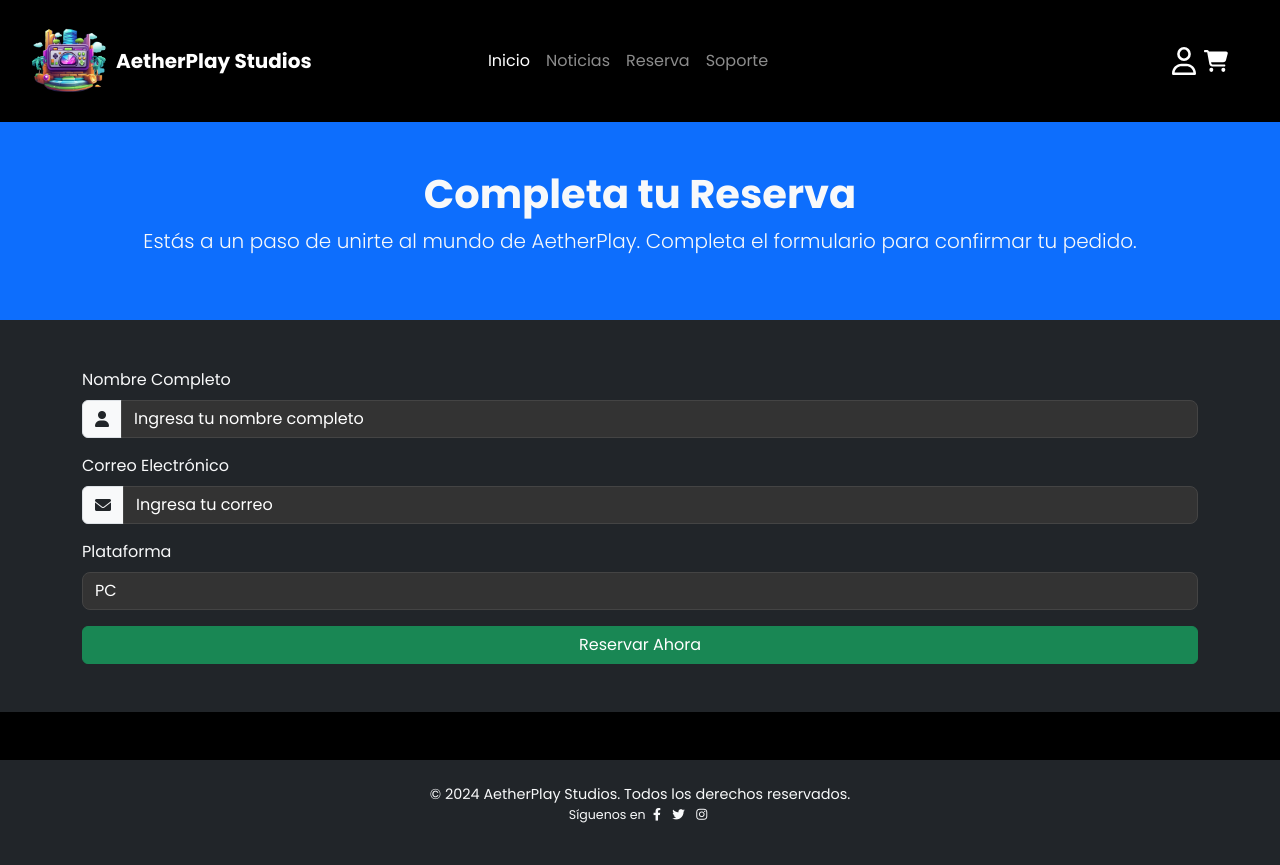
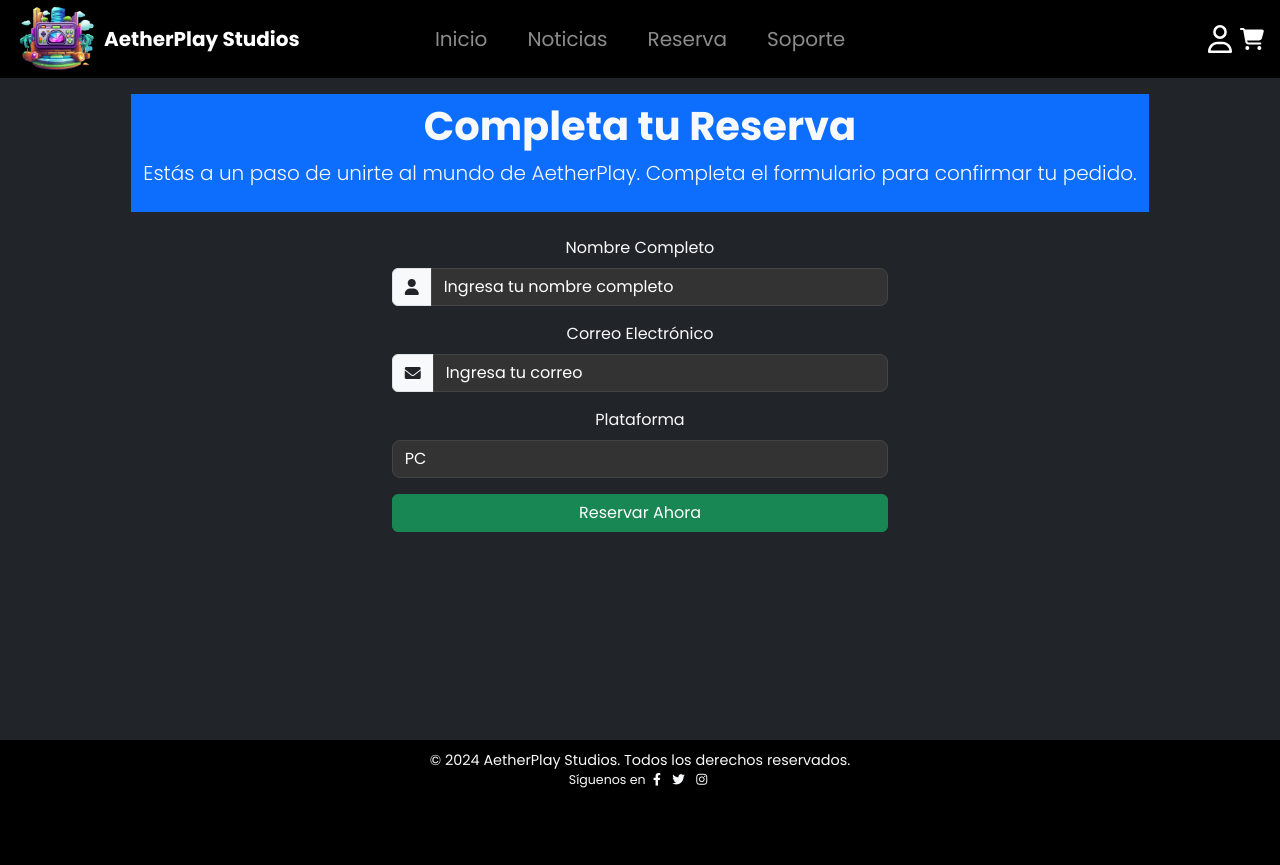
Before and after one commit to franciscosobri/Web-Empresa, a plain HTML site: page formulario.html in a window 1280 px wide. After the commit the page ends 800 px from the top, so only its background shows below. Drawn offline with nearby package versions, Linux system fonts and the light colour scheme.

Commit message:
act diseño general

```diff
--- a/css/style.css
+++ b/css/style.css
@@ -215,3 +215,12 @@ footer a:hover {
 .itemscenter {
     justify-items: center;
 }
+
+.containerForm {
+    align-self: center;
+}
+
+#formReserva {
+    width: 50%;
+    justify-self: center;
+}
--- a/formulario.html
+++ b/formulario.html
@@ -10,53 +10,67 @@
     <link rel="stylesheet" href="https://cdnjs.cloudflare.com/ajax/libs/font-awesome/6.0.0-beta3/css/all.min.css">
 </head>
 <body>
-    <nav class="navbar navbar-expand-lg navbar-dark p-3">
-        <div class="container-fluid text-center">
-          <div class="row w-100 align-items-center">
-            <div class="col-2">
-              <a class="navbar-brand fw-bold d-flex align-items-center" href="./index.html">
+
+  <nav class="navbar navbar-expand-lg navbar-dark w-100 fs-5 py-3">
+    <div class="container-fluid py-2 p-lg-0 px-3">
+      <button class="navbar-toggler" type="button" data-bs-toggle="collapse" data-bs-target="#navbarNav" aria-controls="navbarNav" aria-expanded="false" aria-label="Toggle navigation">
+        <span class="navbar-toggler-icon"></span>
+      </button>
+
+      <div class="d-lg-none d-flex justify-content-between align-items-center">
+        <a class="navbar-brand fw-bold d-flex align-items-center" href="#">
+          <img src="./media/icono.png" alt="icono" class="nav-icon me-2">
+          AetherPlay Studios
+        </a>
+        <div class="d-flex gap-2">
+          <img src="media/user-regular.svg" class="svgUser" alt="">
+          <img src="media/cart-shopping-solid.svg" class="svgCart" alt="">
+        </div>
+      </div>
+
+      <div class="position-absolute d-none ms-3 d-lg-flex gap-2 align-items-center">
+        <a class="navbar-brand fw-bold d-flex align-items-center" href="#">
           <img src="./media/icono.png" alt="icono" class="nav-icon me-2">
           AetherPlay Studios
         </a>
       </div>
-            <div class="col-8">
-              <button class="navbar-toggler" type="button" data-bs-toggle="collapse" data-bs-target="#navbarNav"
-                aria-controls="navbarNav" aria-expanded="false" aria-label="Toggle navigation">
-                <span class="navbar-toggler-icon"></span>
-              </button>
+
       <div class="collapse navbar-collapse justify-content-center" id="navbarNav">
-                <ul class="navbar-nav ">
+        <ul class="navbar-nav headerNavegation">
           <li class="nav-item">
-                    <a class="nav-link active" href="./index.html">Inicio</a>
+            <a class="nav-link" href="./index.html">Inicio</a>
           </li>
           <li class="nav-item">
-                    <a class="nav-link" href="noticias.html">Noticias</a>
+            <a class="nav-link" href="./noticias.html">Noticias</a>
           </li>
           <li class="nav-item">
             <a class="nav-link" href="./reserva.html">Reserva</a>
           </li>
           <li class="nav-item">
-                    <a class="nav-link" href="soporte.html">Soporte</a>
+            <a class="nav-link" href="./soporte.html">Soporte</a>
           </li>
         </ul>
       </div>
-            </div>
-            <div class="col-2 d-flex justify-content-end gap-2">
+
+        <div class="position-absolute end-0 me-3 d-none d-lg-flex gap-2 align-items-center">
           <img src="media/user-regular.svg" class="svgUser" alt="">
           <img src="media/cart-shopping-solid.svg" class="svgCart" alt="">
         </div>
       </div>
     </div>
   </nav>
-    <section class="bg-primary text-light py-5">
+
+  <div class="mainContainer w-100 containerForm py-2 bg-dark">
+    <div class="centrado">
+      <section class="bg-primary text-light py-2 mt-2 w-100">
           <div class="container text-center">
             <h1 class="fw-bold">Completa tu Reserva</h1>
             <p class="lead">Estás a un paso de unirte al mundo de AetherPlay. Completa el formulario para confirmar tu pedido.</p>
           </div>
       </section>
-    <section class="bg-dark text-light py-5">
+      <section class="bg-dark text-light pt-4 w-100">
           <div class="container">
-          <form>
+            <form id="formReserva">
               <div class="mb-3">
                 <label for="nombre" class="form-label">Nombre Completo</label>
                 <div class="input-group">
@@ -85,15 +99,20 @@
             </form>
           </div>
       </section>
-    <footer class="bg-dark text-light py-4 mt-5">
+    </div>
+  </div>
+
+    <footer class="text-light">
       <div class="container text-center">
         <p class="mb-0">&copy; 2024 AetherPlay Studios. Todos los derechos reservados.</p>
-          <p class="small">Síguenos en
+        <p class="small mb-0">Síguenos en
           <a href="#" class="text-light mx-1"><i class="fab fa-facebook-f"></i></a>
           <a href="#" class="text-light mx-1"><i class="fab fa-twitter"></i></a>
           <a href="#" class="text-light mx-1"><i class="fab fa-instagram"></i></a>
         </p>
       </div>
     </footer>
+
+    <script src="https://cdn.jsdelivr.net/npm/bootstrap@5.3.3/dist/js/bootstrap.bundle.min.js" integrity="sha384-YvpcrYf0tY3lHB60NNkmXc5s9fDVZLESaAA55NDzOxhy9GkcIdslK1eN7N6jIeHz" crossorigin="anonymous"></script>
 </body>
 </html>
```
Also changed, not shown: index.html (+0 -2 lines), noticias.html (+1 -1 lines), reserva.html (+1 -1 lines), soporte.html (+1 -1 lines). Lines whose indentation alone changed are shown as unchanged.
